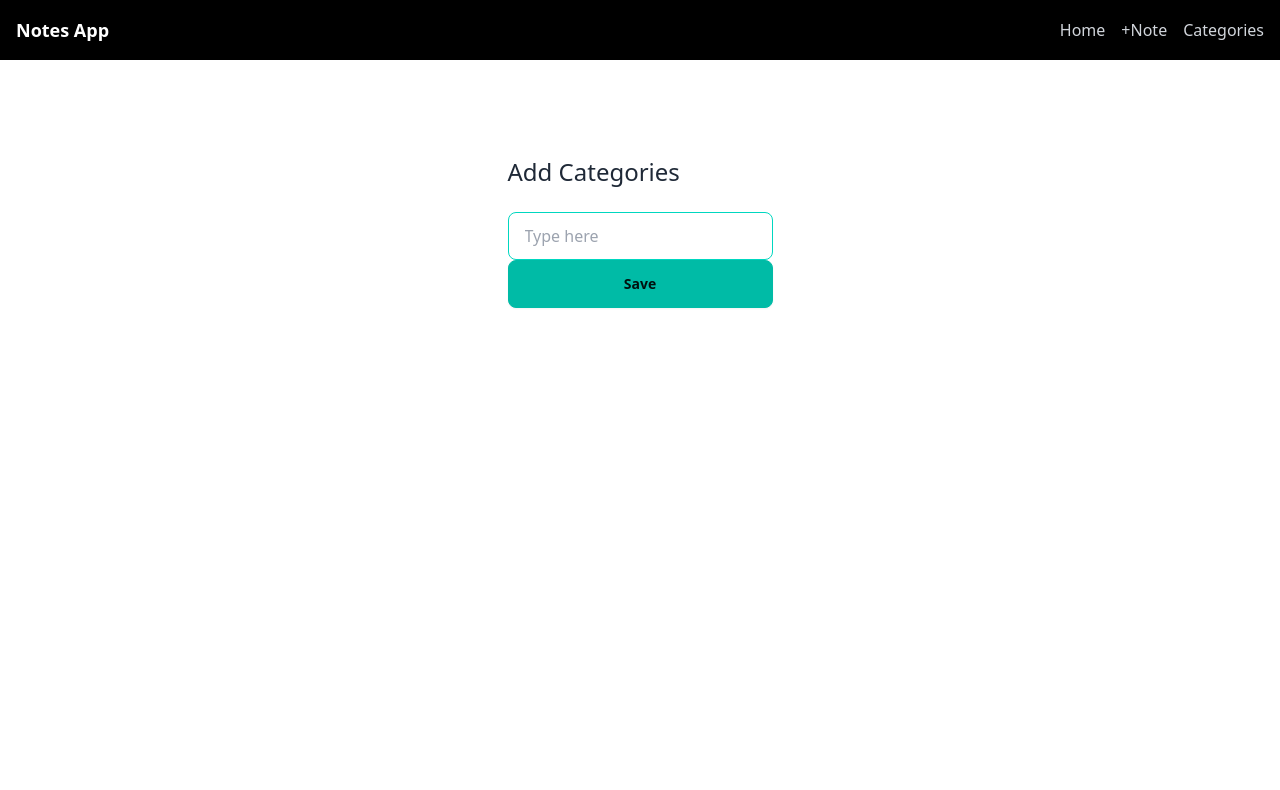
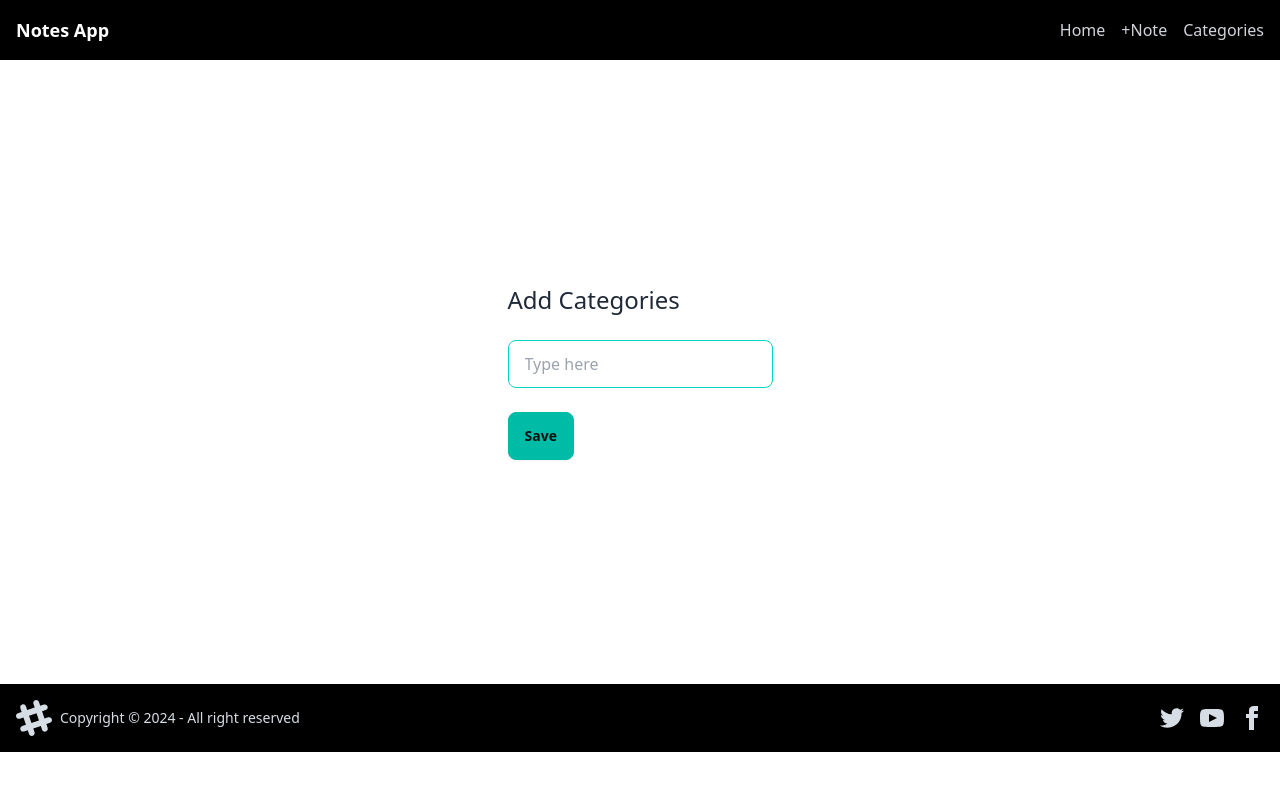
Before and after one commit to Hbindra11/Project-7-contextApi-notes-app, a React (Vite) app: page /categories in a window 1280 px wide. Shown: the top 790 px of the page. Built offline with nearby package versions, Linux system fonts and the light colour scheme.

Commit message:
edit modal form pops up with correct note information

```diff
--- a/src/components/AddNote.jsx
+++ b/src/components/AddNote.jsx
@@ -1,22 +1,24 @@
 import { useAppContext } from "../context/AppContext";
 import { storeNotes } from "../modules/storage";
+import { useNavigate } from "react-router-dom";
 const AddNote = () => {
   const { note, setNote } = useAppContext();
+  const navigate = useNavigate();
 
   const handelChange = (e) => {
-    setNote((prev) => ({...prev, [e.target.name]: e.target.value} ));
-
+    setNote((prev) => ({ ...prev, [e.target.name]: e.target.value }));
   };
 
   const handelSubmit = () => {
     //e.preventDefault();
     storeNotes(note);
-
+    setNote([]);
+    navigate("/");
   };
 
   return (
     <>
-      <div className="font-medium p-24 flex justify-center ">
+      <div className="font-medium p-36 flex justify-center ">
         <div>
           <h2 className="text-2xl">Add a Note</h2>
           <br></br>
--- a/src/components/Categories.jsx
+++ b/src/components/Categories.jsx
@@ -4,7 +4,7 @@
   const { categories, setCategories } = useAppContext();
 
   const handelChange = (e) => {
-    setCategories(() => e.target.value );
+    setCategories(() => e.target.value);
     //console.log(e.target.value);
   };
   const handelSubmit = () => {
@@ -13,7 +13,7 @@
   };
   return (
     <>
-      <div className="font-medium p-24 flex justify-center ">
+      <div className="font-medium p-56 flex justify-center ">
         <div>
           <h2 className="text-2xl">Add Categories</h2>
           <br></br>
@@ -27,10 +27,11 @@
                 onChange={handelChange}
                 required
               />
-              <button type="submit" className="btn btn-active btn-accent">
-                Save
-              </button>
             </label>
+            <br></br>
+            <button type="submit" className="btn btn-active btn-accent">
+              Save
+            </button>
             {/* <ul> need to create a component to render a list of categories here!
 
             </ul> */}
--- /dev/null
+++ b/src/components/Footer.jsx
@@ -0,0 +1,55 @@
+const Footer = () => {
+return (<footer className="footer bg-black text-neutral-content items-center p-4">
+    <aside className="grid-flow-col items-center">
+      <svg
+        width="36"
+        height="36"
+        viewBox="0 0 24 24"
+        xmlns="http://www.w3.org/2000/svg"
+        fillRule="evenodd"
+        clipRule="evenodd"
+        className="fill-current">
+        <path
+          d="M22.672 15.226l-2.432.811.841 2.515c.33 1.019-.209 2.127-1.23 2.456-1.15.325-2.148-.321-2.463-1.226l-.84-2.518-5.013 1.677.84 2.517c.391 1.203-.434 2.542-1.831 2.542-.88 0-1.601-.564-1.86-1.314l-.842-2.516-2.431.809c-1.135.328-2.145-.317-2.463-1.229-.329-1.018.211-2.127 1.231-2.456l2.432-.809-1.621-4.823-2.432.808c-1.355.384-2.558-.59-2.558-1.839 0-.817.509-1.582 1.327-1.846l2.433-.809-.842-2.515c-.33-1.02.211-2.129 1.232-2.458 1.02-.329 2.13.209 2.461 1.229l.842 2.515 5.011-1.677-.839-2.517c-.403-1.238.484-2.553 1.843-2.553.819 0 1.585.509 1.85 1.326l.841 2.517 2.431-.81c1.02-.33 2.131.211 2.461 1.229.332 1.018-.21 2.126-1.23 2.456l-2.433.809 1.622 4.823 2.433-.809c1.242-.401 2.557.484 2.557 1.838 0 .819-.51 1.583-1.328 1.847m-8.992-6.428l-5.01 1.675 1.619 4.828 5.011-1.674-1.62-4.829z"></path>
+      </svg>
+      <p>Copyright © {new Date().getFullYear()} - All right reserved</p>
+    </aside>
+    <nav className="grid-flow-col gap-4 md:place-self-center md:justify-self-end">
+      <a>
+        <svg
+          xmlns="http://www.w3.org/2000/svg"
+          width="24"
+          height="24"
+          viewBox="0 0 24 24"
+          className="fill-current">
+          <path
+            d="M24 4.557c-.883.392-1.832.656-2.828.775 1.017-.609 1.798-1.574 2.165-2.724-.951.564-2.005.974-3.127 1.195-.897-.957-2.178-1.555-3.594-1.555-3.179 0-5.515 2.966-4.797 6.045-4.091-.205-7.719-2.165-10.148-5.144-1.29 2.213-.669 5.108 1.523 6.574-.806-.026-1.566-.247-2.229-.616-.054 2.281 1.581 4.415 3.949 4.89-.693.188-1.452.232-2.224.084.626 1.956 2.444 3.379 4.6 3.419-2.07 1.623-4.678 2.348-7.29 2.04 2.179 1.397 4.768 2.212 7.548 2.212 9.142 0 14.307-7.721 13.995-14.646.962-.695 1.797-1.562 2.457-2.549z"></path>
+        </svg>
+      </a>
+      <a>
+        <svg
+          xmlns="http://www.w3.org/2000/svg"
+          width="24"
+          height="24"
+          viewBox="0 0 24 24"
+          className="fill-current">
+          <path
+            d="M19.615 3.184c-3.604-.246-11.631-.245-15.23 0-3.897.266-4.356 2.62-4.385 8.816.029 6.185.484 8.549 4.385 8.816 3.6.245 11.626.246 15.23 0 3.897-.266 4.356-2.62 4.385-8.816-.029-6.185-.484-8.549-4.385-8.816zm-10.615 12.816v-8l8 3.993-8 4.007z"></path>
+        </svg>
+      </a>
+      <a>
+        <svg
+          xmlns="http://www.w3.org/2000/svg"
+          width="24"
+          height="24"
+          viewBox="0 0 24 24"
+          className="fill-current">
+          <path
+            d="M9 8h-3v4h3v12h5v-12h3.642l.358-4h-4v-1.667c0-.955.192-1.333 1.115-1.333h2.885v-5h-3.808c-3.596 0-5.192 1.583-5.192 4.615v3.385z"></path>
+        </svg>
+      </a>
+    </nav>
+  </footer>)
+}
+
+export default Footer;
--- a/src/components/Home.jsx
+++ b/src/components/Home.jsx
@@ -1,21 +1,39 @@
-import { fetchAllStoredNotes, deleteANote } from "../modules/storage";
+import { fetchAllStoredNotes, deleteANote, editNote } from "../modules/storage";
 import { useNavigate } from "react-router-dom";
+import { useAppContext } from "../context/AppContext";
 
 const Home = () => {
   const allNotes = fetchAllStoredNotes();
-const navigate = useNavigate();
+  const navigate = useNavigate();
+  const { note, setNote } = useAppContext();
+
+  function handelClick(editNoteTitle, editNoteContent) {
+    setNote({ title: editNoteTitle, content: editNoteContent });
+    document.getElementById("my_modal_5").showModal();
+  }
+
+  function handelChange(editNote) {
+    console.log(editNote.title);
+    console.log(editNote.content);
+  }
 
   return (
     <>
       {
-        <div className="flex flex-wrap justify-center" >
+        <div className="flex flex-wrap justify-center p-48">
           {allNotes.map((aNote) => (
             <div
               className="card bg-base-100 w-96 shadow-xl m-2 p-10 "
               key={crypto.randomUUID()}
             >
               <div className="card-actions justify-end">
-                <button className="btn btn-square btn-sm" onClick={ () => {deleteANote(aNote.content);navigate("/")}} >
+                <button
+                  className="btn btn-square btn-sm"
+                  onClick={() => {
+                    deleteANote(aNote.title, aNote.content);
+                    navigate("/");
+                  }}
+                >
                   <svg
                     xmlns="http://www.w3.org/2000/svg"
                     className="h-6 w-6"
@@ -39,8 +57,59 @@
               <div className="card-body">
                 <p>{aNote.content}</p>
               </div>
+              <div className="card-actions justify-end">
+                <button
+                  className="btn btn-primary"
+                  onClick={() => {
+                    handelClick(aNote.title, aNote.content);
+                  }}
+                >
+                  Edit
+                </button>
+              </div>
             </div>
           ))}
+
+          <dialog
+            id="my_modal_5"
+            className="modal modal-bottom sm:modal-middle"
+          >
+            <div className="card bg-base-100 w-96 m-10 p-10 ">
+              <h3 className="font-bold text-lg">Edit Note</h3>
+
+              <div className="card-body">
+                <h2></h2>
+                <form method="dialog">
+                  {/* if there is a button in form, it will close the modal */}
+                  <label className="form-control w-full max-w-xs">
+                    <span className="label-text">Title: </span>
+                    <input
+                      type="text"
+                      className="input input-bordered input-accent w-full max-w-xs "
+                      //placeholder={note.title}
+                      placeholder={note.title}
+                      name="title"
+                      onChange={handelChange(note)}
+                    ></input>
+                  </label>
+                  <br></br>
+                  <label className="form-control w-full max-w-xs">
+                    <span className="label-text">Content </span>
+                    <textarea
+                      type="text"
+                      className="textarea textarea-accent"
+                      //placeholder={note.content}
+                      placeholder={note.content}
+                      name="content"
+                      onChange={handelChange(note)}
+                    ></textarea>
+                  </label>
+                  <br></br>
+                  <button className="btn">Close</button>
+                </form>
+              </div>
+            </div>
+          </dialog>
         </div>
       }
     </>
--- a/src/components/Layout.jsx
+++ b/src/components/Layout.jsx
@@ -1,6 +1,7 @@
 // This is a Layout component, using React's composable nature
-import {Outlet} from "react-router-dom";
-import Navbar from './Navbar';
+import { Outlet } from "react-router-dom";
+import Navbar from "./Navbar";
+import Footer from "./Footer";
 const Layout = () => {
   return (
     <>
@@ -9,6 +10,7 @@
         {/* The Outlet component is a placeholder for children components under this route */}
         <Outlet />
       </div>
+      <Footer />
     </>
   );
 };
--- a/src/context/AppContextProvider.jsx
+++ b/src/context/AppContextProvider.jsx
@@ -1,4 +1,4 @@
-import { useState, useEffect } from "react";
+import { useState } from "react";
 import { AppContext } from "./AppContext";
 
 function AppContextProvider({ children }) {
--- a/src/modules/storage.js
+++ b/src/modules/storage.js
@@ -13,13 +13,22 @@
   return JSON.parse(localStorage.getItem("notes")) || [];
 }
 
-export function deleteANote(noteContent) {
+export function deleteANote(noteTitle, noteContent) {
   const allNotes = JSON.parse(localStorage.getItem("notes")) || [];
   //loop thru all notes till contents match to filter out
   const filtered = allNotes.filter(
-    (toDelete) => toDelete.content !== noteContent
+    (toDelete) =>
+      toDelete.content !== noteContent && toDelete.title !== noteTitle
   );
   localStorage.setItem("notes", JSON.stringify(filtered));
+}
 
-  //return console.log(filtered);
+export function editNote(noteTitle, noteContent) {
+  const allNotes = JSON.parse(localStorage.getItem("notes")) || [];
+  //loop thru all notes till contents match to filter out
+  const filtered = allNotes.filter(
+    (toEdit) => toEdit.content === noteContent && toEdit.title === noteTitle
+  );
+  return (//console.log(filtered);
+filtered )
 }
```
